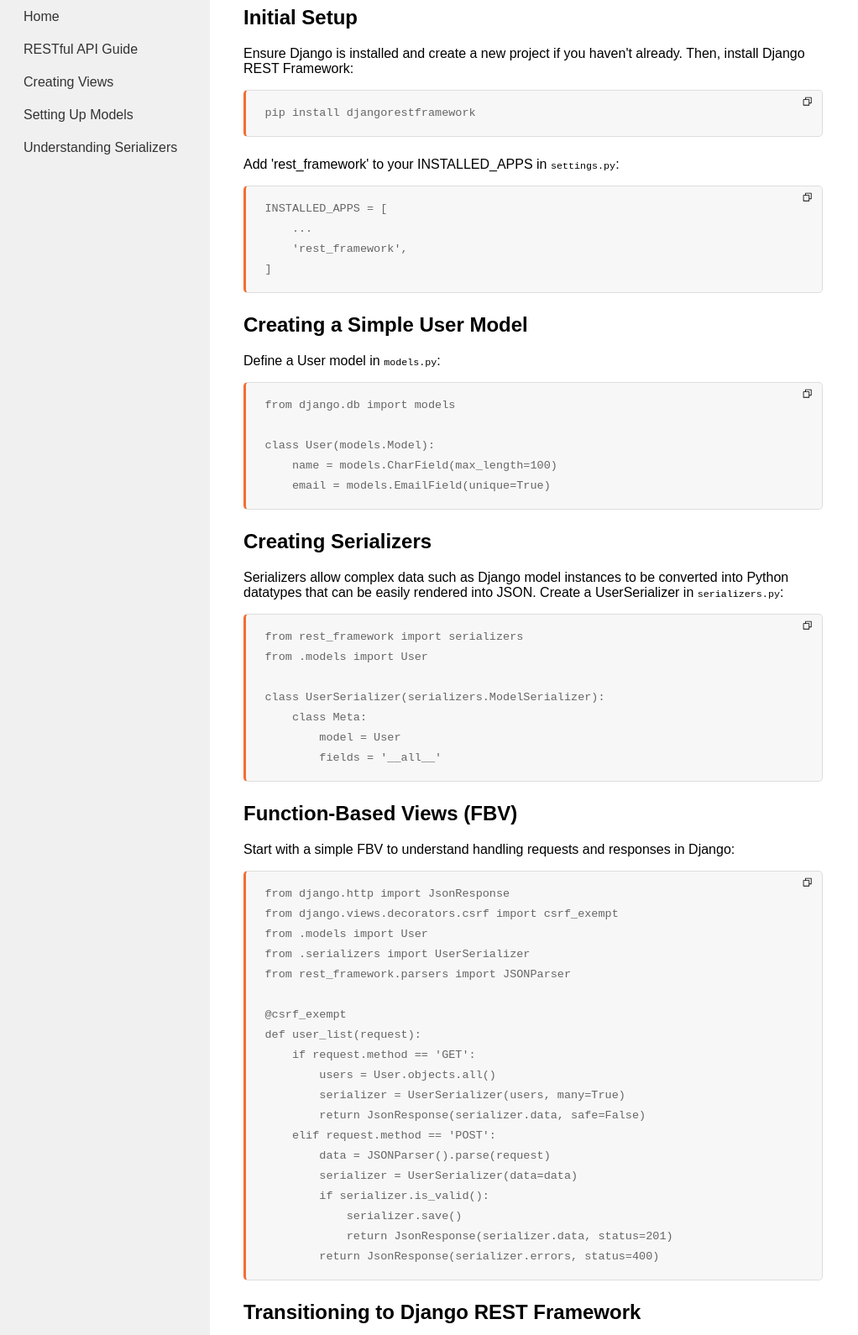
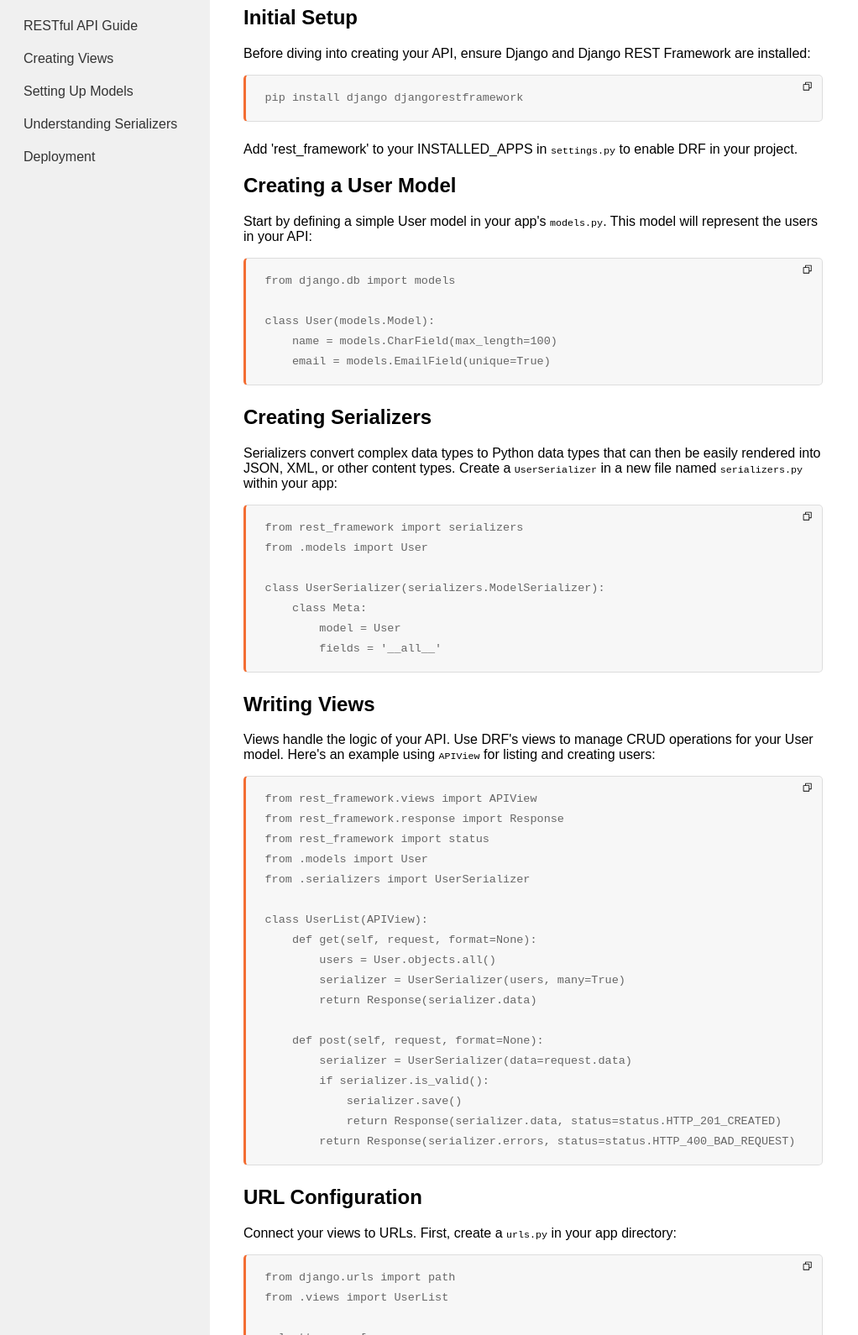
Before and after one commit to tm-LBenson/django-instructions, a plain HTML site: page restful_api_guide.html in a window 1280 px wide. Shown: the part 93-1683 px from the top of the page at 84% size, without its empty margins (0-1022 px from the left). Drawn offline with nearby package versions, Linux system fonts and the light colour scheme.

Commit message:
update resultful guide add deployment.html

```diff
--- a/restful_api_guide.html
+++ b/restful_api_guide.html
@@ -6,12 +6,11 @@
     <title>Building RESTful APIs with Django</title>
     <link rel="stylesheet" href="styles.css">
     <link rel="icon" type="image/svg+xml" href="favicon.svg">
-
 </head>
 <body>
 <main class="grid-container">
     <div class="sidebar">
-        <h2>API Guide Contents</h2>
+        <h2>Guide Contents</h2>
         <nav>
             <ul>
                 <li><a href="index.html">Home</a></li>
@@ -19,6 +18,7 @@
                 <li><a href="views_guide.html">Creating Views</a></li>
                 <li><a href="models_guide.html">Setting Up Models</a></li>
                 <li><a href="serializers_guide.html">Understanding Serializers</a></li>
+                <li><a href="deployment.html">Deployment</a></li>
             </ul>
         </nav>
     </div>
@@ -26,16 +26,12 @@
         <h1>Building RESTful APIs with Django</h1>
 
         <h2>Initial Setup</h2>
-        <p>Ensure Django is installed and create a new project if you haven't already. Then, install Django REST Framework:</p>
-        <pre><code>pip install djangorestframework</code></pre>
-        <p>Add 'rest_framework' to your INSTALLED_APPS in <code>settings.py</code>:</p>
-        <pre><code>INSTALLED_APPS = [
-    ...
-    'rest_framework',
-]</code></pre>
+        <p>Before diving into creating your API, ensure Django and Django REST Framework are installed:</p>
+        <pre><code>pip install django djangorestframework</code></pre>
+        <p>Add 'rest_framework' to your INSTALLED_APPS in <code>settings.py</code> to enable DRF in your project.</p>
 
-        <h2>Creating a Simple User Model</h2>
-        <p>Define a User model in <code>models.py</code>:</p>
+        <h2>Creating a User Model</h2>
+        <p>Start by defining a simple User model in your app's <code>models.py</code>. This model will represent the users in your API:</p>
         <pre><code>from django.db import models
 
 class User(models.Model):
@@ -43,7 +39,7 @@ class User(models.Model):
     email = models.EmailField(unique=True)</code></pre>
 
         <h2>Creating Serializers</h2>
-        <p>Serializers allow complex data such as Django model instances to be converted into Python datatypes that can be easily rendered into JSON. Create a UserSerializer in <code>serializers.py</code>:</p>
+        <p>Serializers convert complex data types to Python data types that can then be easily rendered into JSON, XML, or other content types. Create a <code>UserSerializer</code> in a new file named <code>serializers.py</code> within your app:</p>
         <pre><code>from rest_framework import serializers
 from .models import User
 
@@ -52,30 +48,8 @@ class UserSerializer(serializers.ModelSerializer):
         model = User
         fields = '__all__'</code></pre>
 
-        <h2>Function-Based Views (FBV)</h2>
-        <p>Start with a simple FBV to understand handling requests and responses in Django:</p>
-        <pre><code>from django.http import JsonResponse
-from django.views.decorators.csrf import csrf_exempt
-from .models import User
-from .serializers import UserSerializer
-from rest_framework.parsers import JSONParser
-
-@csrf_exempt
-def user_list(request):
-    if request.method == 'GET':
-        users = User.objects.all()
-        serializer = UserSerializer(users, many=True)
-        return JsonResponse(serializer.data, safe=False)
-    elif request.method == 'POST':
-        data = JSONParser().parse(request)
-        serializer = UserSerializer(data=data)
-        if serializer.is_valid():
-            serializer.save()
-            return JsonResponse(serializer.data, status=201)
-        return JsonResponse(serializer.errors, status=400)</code></pre>
-
-        <h2>Transitioning to Django REST Framework</h2>
-        <p>DRF offers a more structured approach with class-based views for handling CRUD operations. Here's how to implement the same user list functionality with DRF:</p>
+        <h2>Writing Views</h2>
+        <p>Views handle the logic of your API. Use DRF's views to manage CRUD operations for your User model. Here's an example using <code>APIView</code> for listing and creating users:</p>
         <pre><code>from rest_framework.views import APIView
 from rest_framework.response import Response
 from rest_framework import status
@@ -95,38 +69,25 @@ class UserList(APIView):
             return Response(serializer.data, status=status.HTTP_201_CREATED)
         return Response(serializer.errors, status=status.HTTP_400_BAD_REQUEST)</code></pre>
 
-        <h2>Configuring URLs</h2>
-        <p>To enable your API endpoints, you need to configure URLs in both your Django app and the project's main directory.</p>
-
-        <h3>App URL Configuration</h3>
-        <p>Create a <code>urls.py</code> in your app directory if it doesn't already exist, and define URLs for your views:</p>
+        <h2>URL Configuration</h2>
+        <p>Connect your views to URLs. First, create a <code>urls.py</code> in your app directory:</p>
         <pre><code>from django.urls import path
 from .views import UserList
 
 urlpatterns = [
     path('users/', UserList.as_view(), name='user-list'),
 ]</code></pre>
-        <p>This file maps the <code>/users/</code> path to the <code>UserList</code> view.</p>
-
-        <h3>Project URL Configuration</h3>
-        <p>In your project's <code>urls.py</code> (located in the same directory as <code>settings.py</code>), include the app's URL configuration:</p>
-        <pre><code>from django.contrib import admin
-from django.urls import path, include
+        <p>Then, ensure your project's <code>urls.py</code> includes your app's URLs:</p>
+        <pre><code>from django.urls import path, include
 
 urlpatterns = [
-    path('admin/', admin.site.urls),
-    path('api/', include('your_app_name.urls')),
+    path('api/', include('your_app.urls')),
 ]</code></pre>
-        <p>Replace <code>'your_app_name'</code> with the actual name of your app. This step makes the app's endpoints accessible under the <code>/api/</code> path, so the full path to the users list would be <code>/api/users/</code>.</p>
 
         <h2>Testing with Postman</h2>
-        <p>Once you've completed these steps, you can use Postman to interact with your API:</p>
-        <ul>
-            <li>To list users or add a new user, send a GET or POST request to <code>/api/users/</code>.</li>
-            <li>For retrieving, updating, or deleting a specific user, send a GET, PUT, or DELETE request to <code>/api/users/&lt;id&gt;/</code>, replacing <code>&lt;id&gt;</code> with the user's ID.</li>
-        </ul>
+        <p>With your API now set up, you can use Postman to send requests and receive responses. Test your endpoints to ensure they're working as expected. For creating a new user, send a POST request to <code>/api/users/</code> with a JSON body containing the user's name and email.</p>
 
-        <p>This guide provides the steps to build and configure a RESTful API in Django, enabling you to manage a fake users dataset and interact with it using tools like Postman.</p>
+        <p>This guide has walked you through setting up a basic RESTful API with Django REST Framework. Explore further to add more features like authentication, permissions, and more complex data models to your API.</p>
     </div>
 </main>
 <script src="injectCopyButtons.js"></script>
```
Also changed, not shown: deployment.html (added, +11 -0 lines), index.html (+1 -0 lines).
